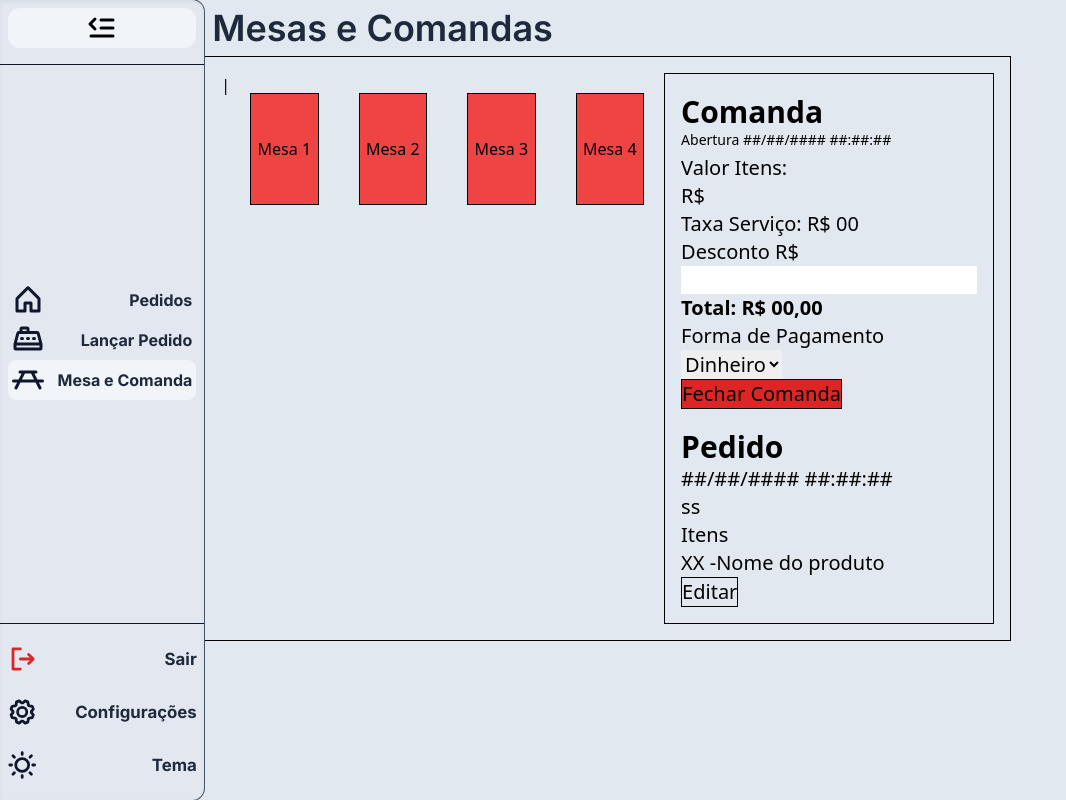
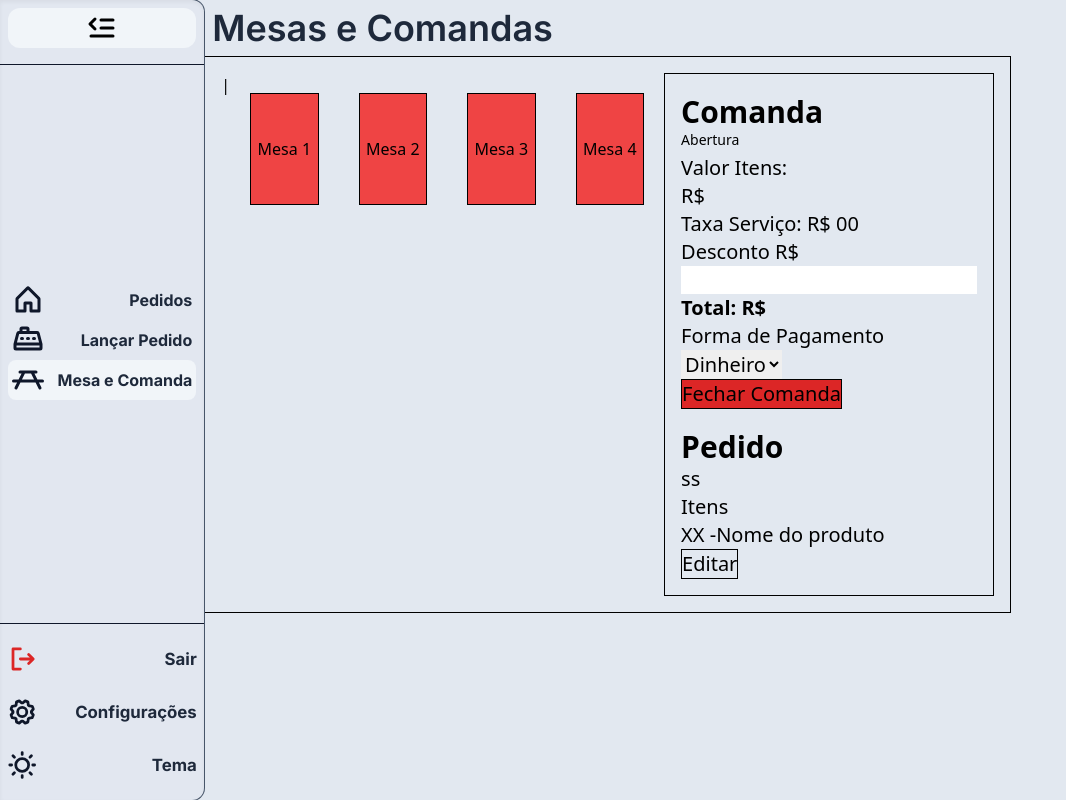
Before and after one commit to Fabricio-Weber/ugoow-test-Fabricio, a React (Vite) app: page /dashboard/mesas in a window 1280 px wide. Shown: the whole page, without its empty margins (0-1066 px from the left). Built offline with nearby package versions, Linux system fonts and the light colour scheme.

Commit message:
novos campos na comanda agora podem ser atualizados, ainda necessario API para exibir todos os dados e realizar modificações

```diff
--- a/src/components/Comanda.jsx
+++ b/src/components/Comanda.jsx
@@ -1,17 +1,17 @@
 
 
-export  function Comanda({id,numero,pedido}) {
+export  function Comanda({id,numero,pedido, valor, data, hora}) {
     return (
         <div className=" border border-solid border-black p-4 ">
             <div className="w-full h-10 mt-1">
                 <h4 className="font-bold text-3xl">Comanda {id} </h4>
-                <p className="text-sm mb-1">Abertura ##/##/#### ##:##:##</p>
+                <p className="text-sm mb-1">Abertura {data} {hora}</p>
             </div>
 
             <div className="w-full h-1/2 mt-5">
                 <div className="flex-row w-full">
                     <p className=" text-xl">Valor Itens:</p>
-                    <p className="text-xl">R$ </p>
+                    <p className="text-xl">R${valor} </p>
                     <p className="text-xl">Taxa Serviço: R$ 00</p>
                 </div>
 
@@ -22,7 +22,7 @@ export  function Comanda({id,numero,pedido}) {
                 </div>
 
                 <div>
-                    <p className="text-xl font-bold">Total: R$ 00,00</p>
+                    <p className="text-xl font-bold">Total: R$ {valor}</p>
                     <label className=" text-xl">Forma de Pagamento</label>
                     <select className=" text-xl">
                         <option>Dinheiro</option>
@@ -43,7 +43,7 @@ export  function Comanda({id,numero,pedido}) {
                 <div className=" text-xl">
                     <ul>
                         <div >
-                            <p>##/##/#### ##:##:##</p>
+                            <p>{data} {hora}</p>
                             <p>ss</p>
                             <p>Itens</p>
                         </div>
--- a/src/components/MesaPedido.jsx
+++ b/src/components/MesaPedido.jsx
@@ -18,24 +18,36 @@ export function MesaPedido({ numero }) {
             id: 1,
             numero: 1,
             pedido: 1,
+            valor: 50,
+            data: "25/10/2024",
+            hora: "19:45:10"
         },
         {
             key:1,
             id: 2,
             numero: 2,
             pedido: 3,
+            valor: 100,
+            data: "25/10/2024",
+            hora: "19:45:10"
         },
         {
             key:2,
             id: 3,
             numero: 3,
-            pedido: 3
+            pedido: 3,
+            valor: 245,
+            data: "01/02/2024",
+            hora: "21:10:41"
         },
         {
             key:3,
             id: 4,
             numero: 4,
-            pedido: 4
+            pedido: 4,
+            valor: 666,
+            data: "07/09/2024",
+            hora: "12:19:10"
         }
     ]
 
@@ -45,8 +57,8 @@ export function MesaPedido({ numero }) {
 
     const [comanda, setComanda] = useState({})
 
-    const dataToComanda = (id, numero, pedido)=>{
-        setComanda({id: 0, numero: 0, pedido: 0})
+    const dataToComanda = (id, numero, pedido,valor,data,hora)=>{
+        setComanda({id: 0, numero: 0, pedido: 0,valor:0,data:"", hora:""})
     }
 
 
@@ -54,13 +66,18 @@ export function MesaPedido({ numero }) {
         <div className="flex ">
             {mesas.map(mesa => {
                 return <button className="w-3/4 m-5 h-28 border border-solid border-black hover:bg-red-700 bg-red-500 touch-auto"
-                key={mesa.key} onClick={() =>  setComanda({id: mesa.id, numero: mesa.numero, pedido: mesa.pedido})}>
+                key={mesa.key} onClick={() =>  setComanda({id: mesa.id,
+                                                           numero: mesa.numero,
+                                                           pedido: mesa.pedido,
+                                                           valor: mesa.valor,
+                                                           data: mesa.data,
+                                                           hora:mesa.hora})}>
                     Mesa {mesa.numero} <br />
                 </button>
             })
             }
 
-            <Comanda id={comanda.id} numero={comanda.numero} pedido={comanda.pedido} />
+            <Comanda id={comanda.id} numero={comanda.numero} pedido={comanda.pedido} valor={comanda.valor} data={comanda.data} hora={comanda.hora} />
         </div>
     )
 }/*dataToComanda(mesa.id, mesa.numero, mesa.pedido)  */
```
